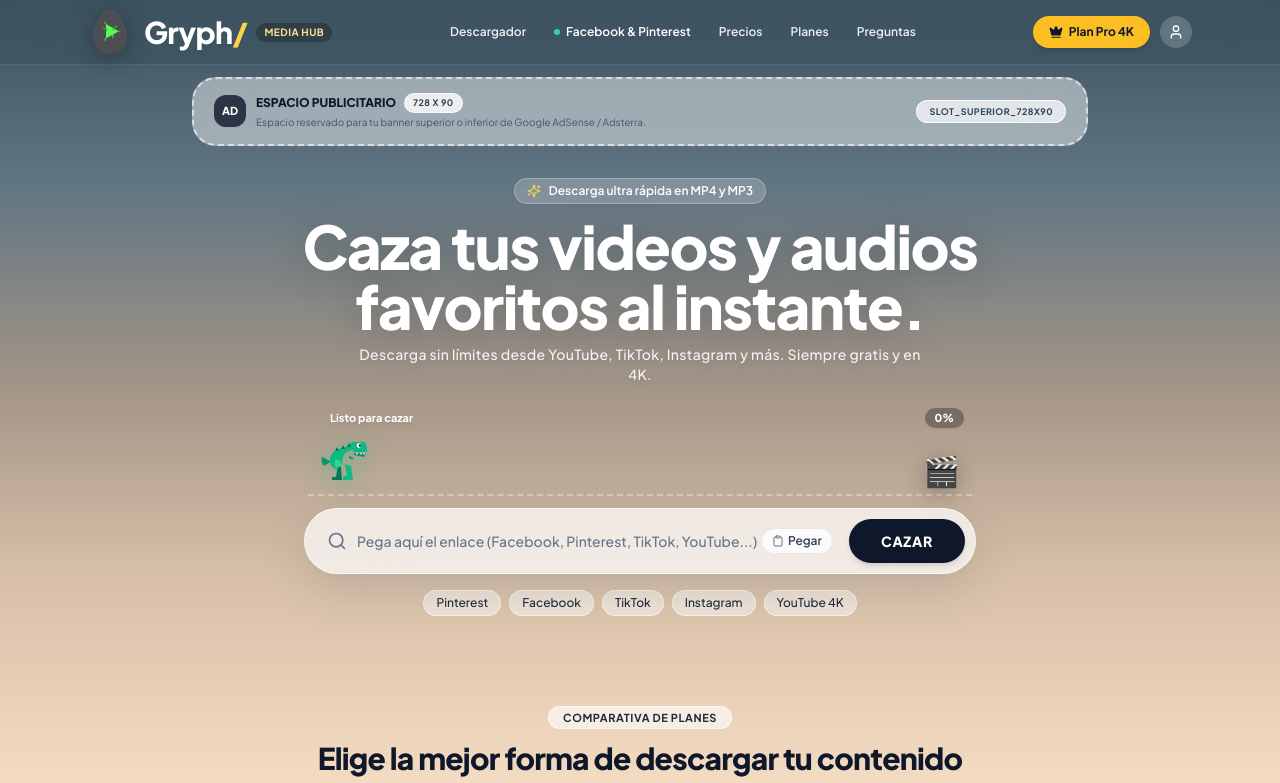
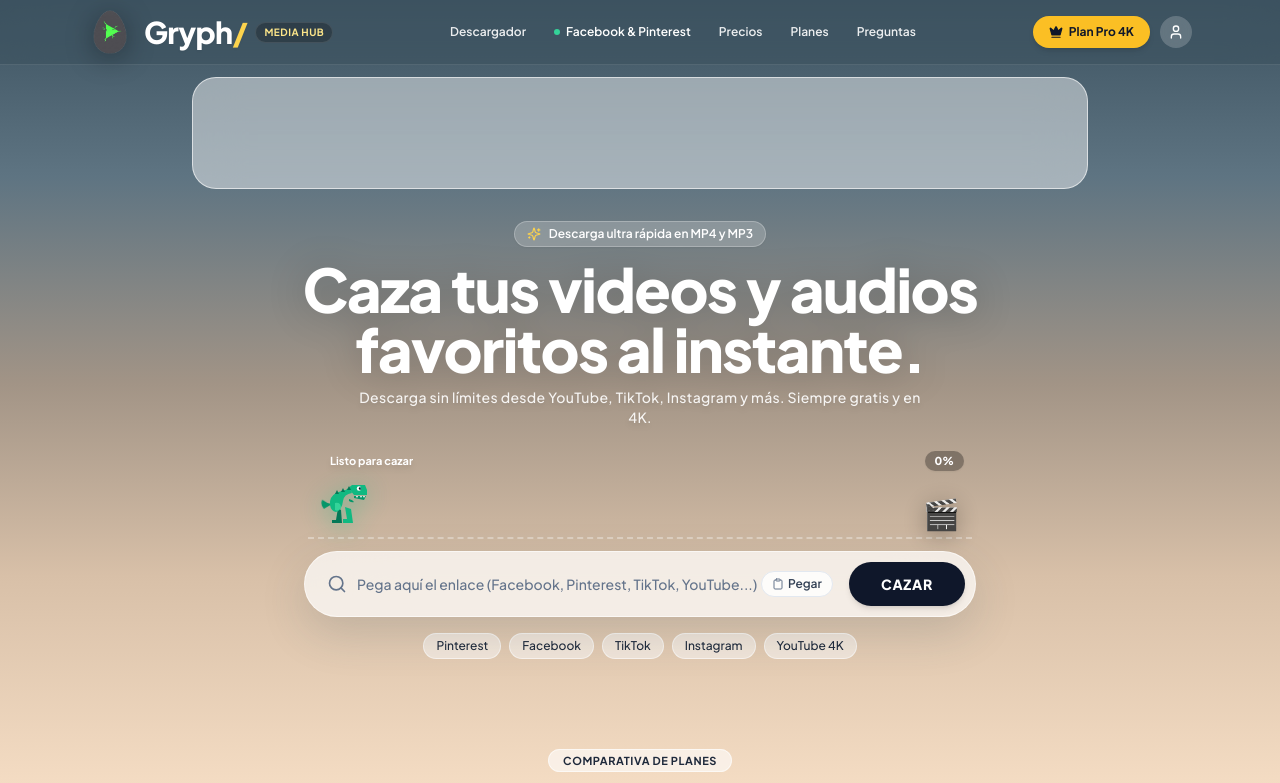
Before and after one commit to tonycavero/gryph-web, a Next.js app: page / in a window 1280 px wide. Shown: the top 783 px of the page. Built offline with nearby package versions, Linux system fonts and the light colour scheme.

Commit message:
Añadir banner superior Adsterra

```diff
--- a/components/AdBanner.tsx
+++ b/components/AdBanner.tsx
@@ -1,6 +1,6 @@
 'use client';
 
-import React from 'react';
+import React, { useEffect, useRef } from 'react';
 import { LayoutGrid } from 'lucide-react';
 
 interface AdBannerProps {
@@ -10,6 +10,33 @@
 }
 
 export default function AdBanner({ type = 'leaderboard', className = '', slotId = 'AD_SLOT' }: AdBannerProps) {
+  const bannerRef = useRef<HTMLDivElement>(null);
+
+  useEffect(() => {
+    const isSuperior = type === 'leaderboard' && slotId?.toUpperCase().includes('SUPERIOR');
+    if (isSuperior && bannerRef.current) {
+      bannerRef.current.innerHTML = '';
+
+      const confScript = document.createElement('script');
+      confScript.type = 'text/javascript';
+      confScript.innerHTML = `
+        atOptions = {
+          'key' : '806c29549bcb2a6261ace73b3c126e07',
+          'format' : 'iframe',
+          'height' : 90,
+          'width' : 728,
+          'params' : {}
+        };
+      `;
+
+      const adScript = document.createElement('script');
+      adScript.type = 'text/javascript';
+      adScript.src = 'https://bellnewyork.org/22/806c29549bcb2a6261ace73b3c126e07';
+
+      bannerRef.current.appendChild(confScript);
+      bannerRef.current.appendChild(adScript);
+    }
+  }, [type, slotId]);
   // 1. Skyscraper Vertical Lateral Izquierdo (160x600)
   // Oculto en pantallas medianas o pequeñas (hidden 2xl:flex), asegurando que el centro no se comprima
   if (type === 'skyscraper-left') {
@@ -65,6 +92,22 @@
 
   // 3. Banner Horizontal Leaderboard (728x90) con margen y padding compactos
   if (type === 'leaderboard') {
+    // Si es el banner superior, se renderiza el script publicitario de Adsterra
+    if (slotId?.toUpperCase().includes('SUPERIOR')) {
+      return (
+        <aside
+          aria-label="Espacio Publicitario Superior (728x90)"
+          className={`w-full max-w-4xl mx-auto my-2 p-2 sm:p-2.5 bg-white/45 backdrop-blur-xl border border-white/60 rounded-2xl sm:rounded-3xl text-center relative overflow-hidden shadow-xs transition-all hover:border-white/80 flex items-center justify-center min-h-[95px] ${className}`}
+        >
+          {/* Contenedor del anuncio de Adsterra 728x90 */}
+          <div
+            ref={bannerRef}
+            className="w-full flex items-center justify-center overflow-x-auto min-h-[90px]"
+          />
+        </aside>
+      );
+    }
+
     return (
       <div
         aria-label="Espacio Publicitario Horizontal"
```
